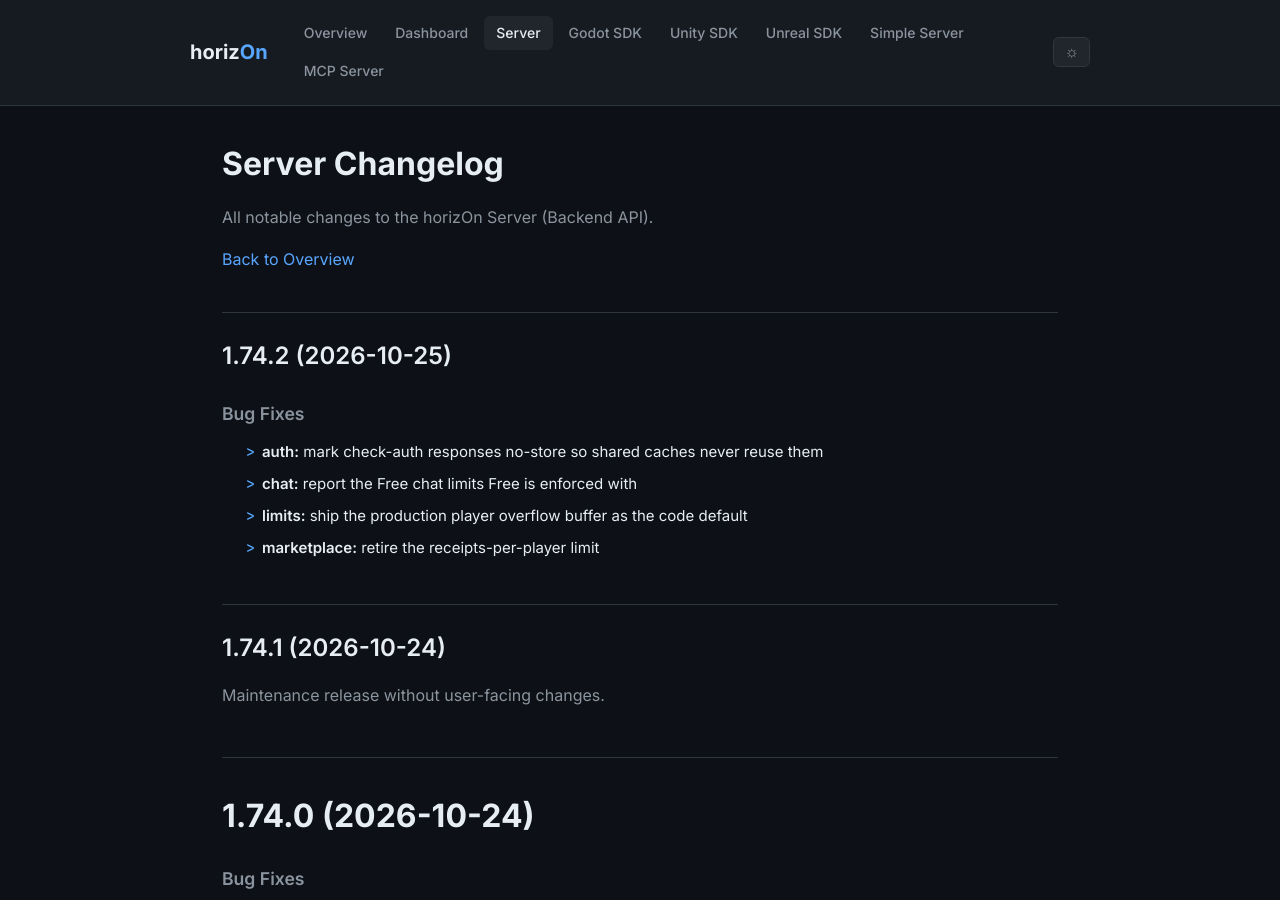
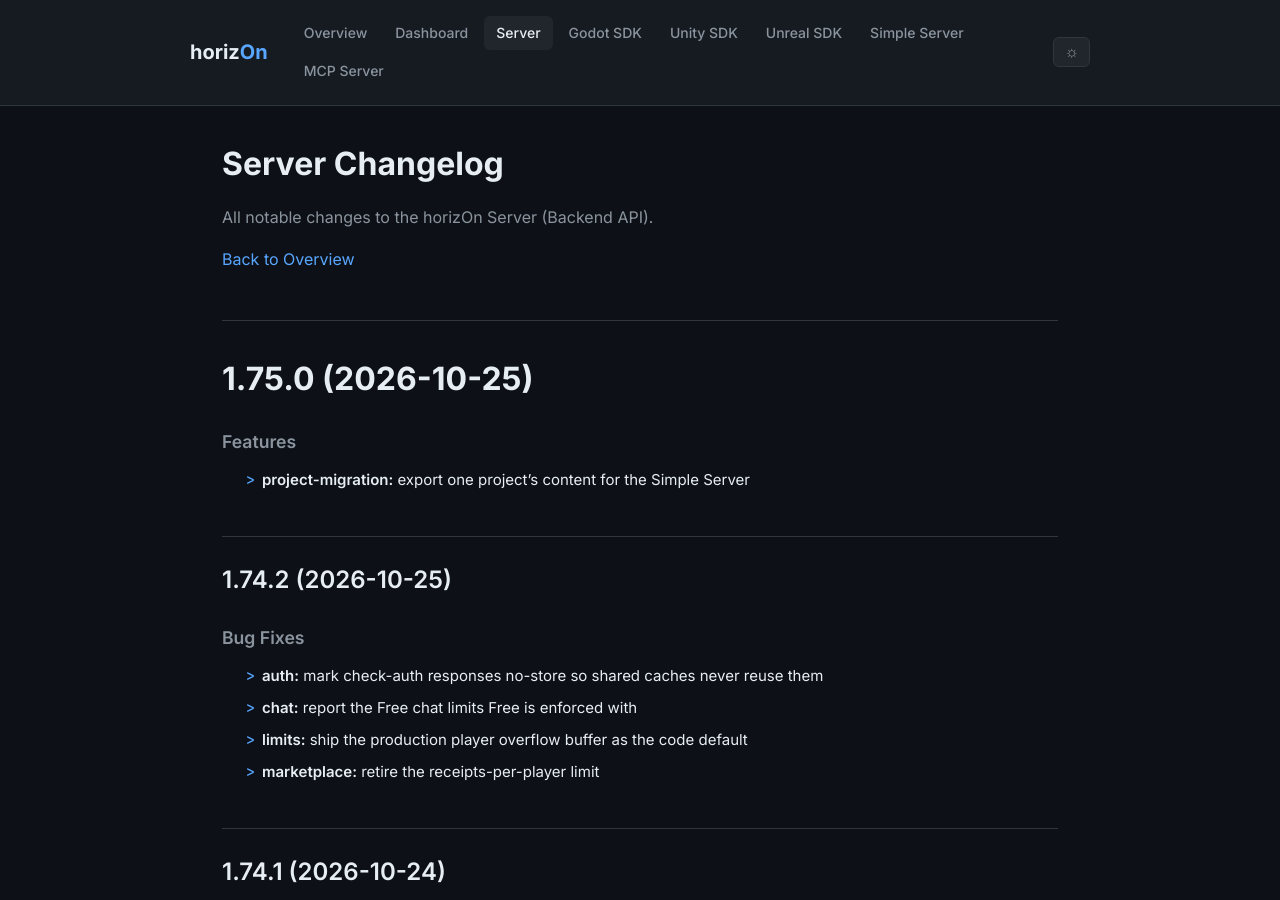
Before and after one commit to ProjectMakersDE/horizOn-Changelog, a Jekyll site: the page built from server-changelog.md, in a window 1280 px wide and 900 px high. Built offline with Jekyll 4.4.1, drawn with Linux system fonts in a browser that asks for light colours.

Commit message:
chore: reconcile changelogs

```diff
--- a/server-changelog.md
+++ b/server-changelog.md
@@ -8,6 +8,13 @@ title: Server Changelog
 All notable changes to the horizOn Server (Backend API).
 
 [Back to Overview](.)
+
+# 1.75.0 (2026-10-25)
+
+
+### Features
+
+* **project-migration:** export one project's content for the Simple Server
 
 ## 1.74.2 (2026-10-25)
 
```
Also changed, not shown: index.md (+1 -1 lines).
